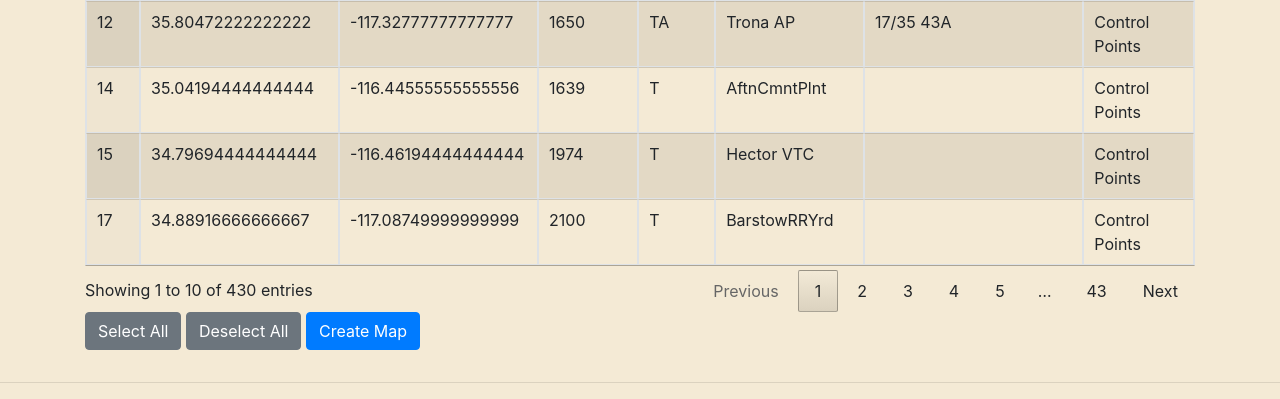
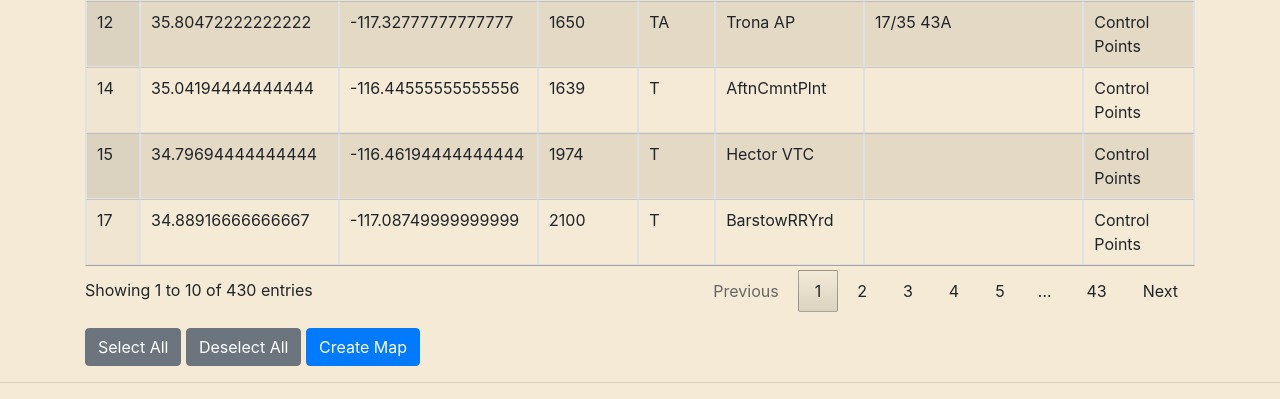
Before and after one commit to AlexCodeGlider/gliderFlightPlanner, a Flask app: page / in a window 1280 px wide. Shown: the part 1007-1406 px from the top of the page. Run offline with Flask 3, Linux system fonts and the light colour scheme; some libraries are stand-ins or nearby versions.

Commit message:
Button margins

```diff
--- a/templates/index.html
+++ b/templates/index.html
@@ -29,7 +29,6 @@
     <link rel="stylesheet" href="/static/css/styles.css">
 </head>
 
-<!-- Update DataTables Initialization -->
 <script>
     $(document).ready( function () {
         var table = $('#locationsTable').DataTable({
@@ -153,9 +152,9 @@
                     {% endfor %}
                 </tbody>
             </table>
-            <button id="selectAllBtn" class="btn btn-secondary mb-3">Select All</button>
-            <button id="deselectAllBtn" class="btn btn-secondary mb-3">Deselect All</button>
-            <input type="submit" class="btn btn-primary mb-3" value="Create Map">
+            <button id="selectAllBtn" class="btn btn-secondary mt-3">Select All</button>
+            <button id="deselectAllBtn" class="btn btn-secondary mt-3">Deselect All</button>
+            <input type="submit" class="btn btn-primary mt-3" value="Create Map">
         </form>
     </div>
 
```
